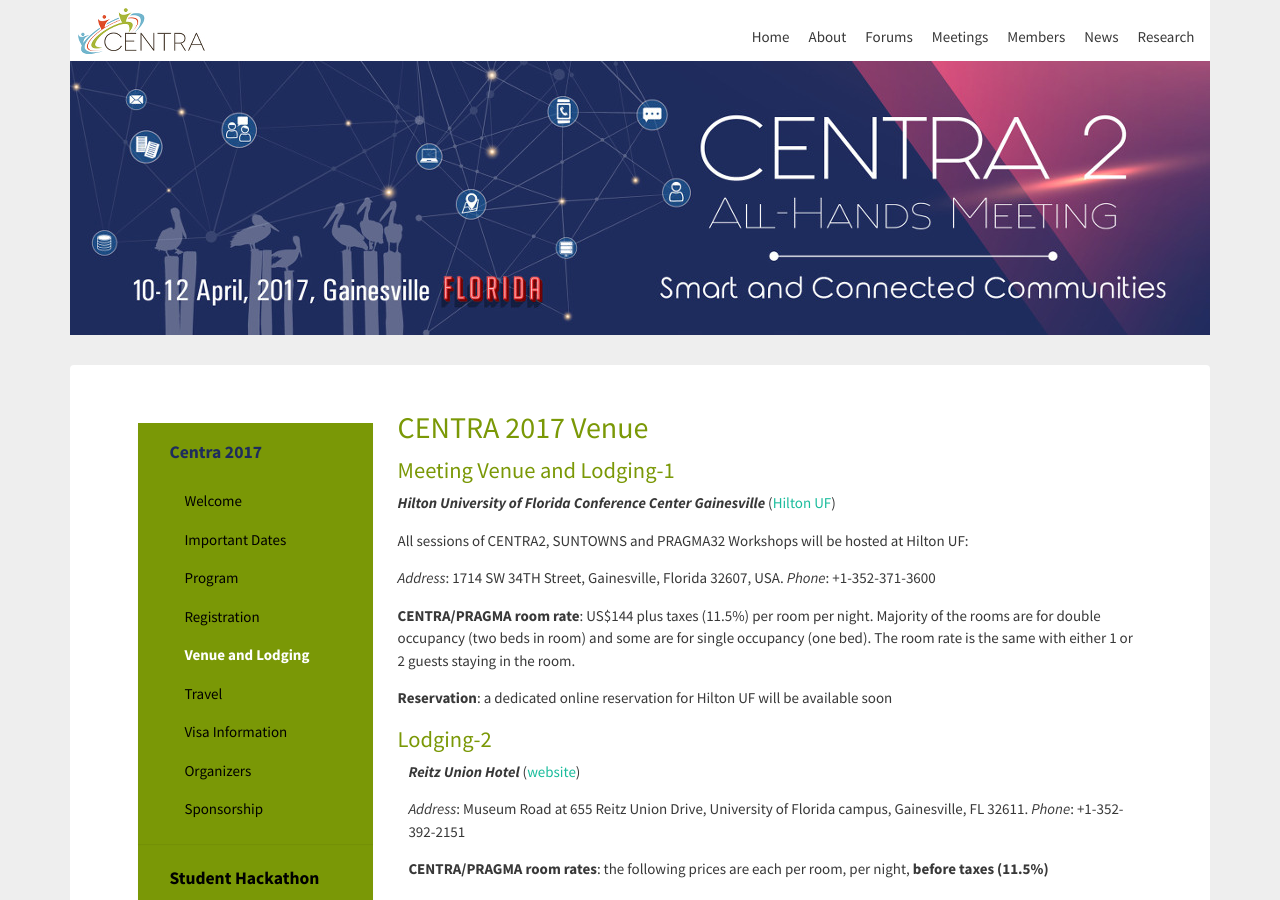
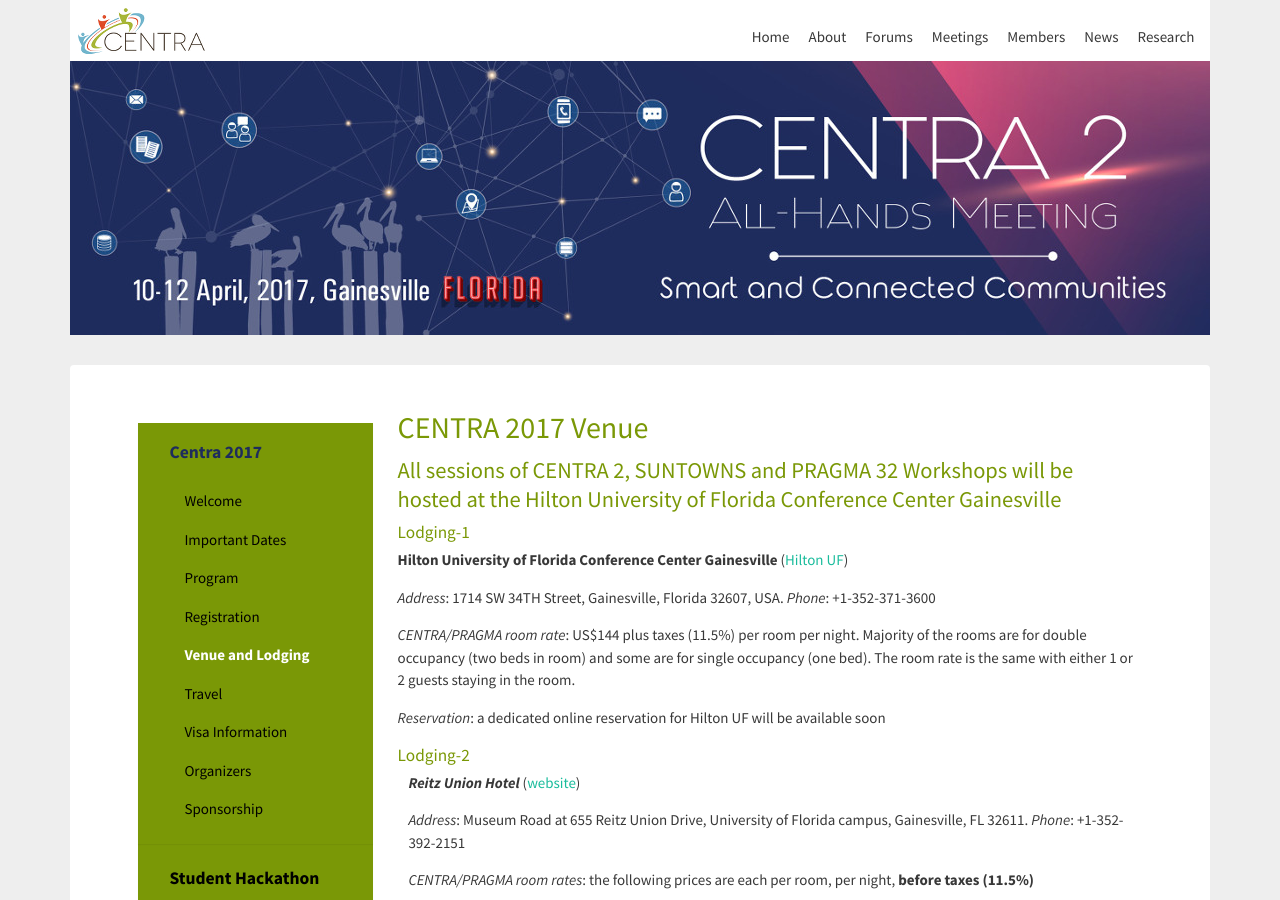
Before and after one commit to hmchou56/centra8, a Jekyll site: the page built from centra2/venue.md, in a window 1280 px wide and 900 px high. Built offline with Jekyll 4.4.1, drawn with Linux system fonts in a browser that asks for light colours; nearby versions of some CDN libraries.

Commit message:
minor edits

```diff
--- a/_includes/venue2017.md
+++ b/_includes/venue2017.md
@@ -1,26 +1,25 @@
+### All sessions of CENTRA 2, SUNTOWNS and PRAGMA 32 Workshops will be hosted at the Hilton University of Florida Conference Center Gainesville
 
-### Meeting Venue and Lodging-1
+#### Lodging-1
 
-<strong><i> Hilton University of Florida Conference Center Gainesville</i></strong> (<a href="http://www3.hilton.com/en/hotels/florida/hilton-university-of-florida-conference-center-gainesville-GVNCCHF/index.html" target="_blank">Hilton UF</a>) <br />
-
-All sessions of CENTRA2, SUNTOWNS and PRAGMA32 Workshops will be hosted at Hilton UF:
+<strong>Hilton University of Florida Conference Center Gainesville</strong> (<a href="http://www3.hilton.com/en/hotels/florida/hilton-university-of-florida-conference-center-gainesville-GVNCCHF/index.html" target="_blank">Hilton UF</a>) <br />
 
 <i>Address</i>: 1714 SW 34TH Street, Gainesville, Florida 32607, USA. <i>Phone</i>: +1-352-371-3600
 
-<strong> CENTRA/PRAGMA room rate</strong>: US$144 plus taxes (11.5%) per room per night. Majority of the rooms are for double occupancy (two beds in room) and some are for single occupancy (one bed). The room rate is the same with either 1 or 2 guests staying in the room.
+<i> CENTRA/PRAGMA room rate</i>: US$144 plus taxes (11.5%) per room per night. Majority of the rooms are for double occupancy (two beds in room) and some are for single occupancy (one bed). The room rate is the same with either 1 or 2 guests staying in the room.
 
-<strong>Reservation</strong>: a dedicated online reservation for Hilton UF will be available soon
+<i>Reservation</i>: a dedicated online reservation for Hilton UF will be available soon
 
-### Lodging-2
+#### Lodging-2
 
 <p style="padding-left: 270px;"><strong><i> Reitz Union Hotel</i></strong> (<a href="https://www.union.ufl.edu/UnionHotel" target="_blank">website</a>)<p>
 
 <p style="padding-left: 270px;"><i>Address</i>: Museum Road at 655 Reitz Union Drive, University of Florida campus, Gainesville, FL 32611. <i>Phone</i>: +1-352-392-2151 </p>
 
-<p style="padding-left: 270px;"><strong>CENTRA/PRAGMA room rates</strong>: the following prices are each per room, per night, <strong>before taxes (11.5%)</strong></p>
+<p style="padding-left: 270px;"><i>CENTRA/PRAGMA room rates</i>: the following prices are each per room, per night, <strong>before taxes (11.5%)</strong></p>
 <p style="padding-left: 270px;">-- Standard 2 double beds (20 rooms): $89<br />-- Standard 1 queen bed (2 rooms): $99<br />-- Deluxe 2 queen beds (4 rooms): $99<br />-- Business Suite 2 double beds + 1 sleep sofa (2 suites): $109<br />-- Executive Suite (2 suites) 2 queen beds + 1 sleep sofa: $119</p>
 
-<p style="padding-left: 270px;"><strong>Reservation</strong>: link with CENTRA/PRAGMA group rate code will be available soon </p>
+<p style="padding-left: 270px;"><i>Reservation</i>: link with CENTRA/PRAGMA group rate code will be available soon </p>
 
 <p style="padding-left: 270px;"><a href="https://goo.gl/AjSyvS" target="_blank">View larger map here</a>
 <iframe src="https://www.google.com/maps/d/embed?mid=1y8tewMB7Ku4CbS0yLdHUf7iQ4JU" width="640" height="480"></iframe> </p>
```
